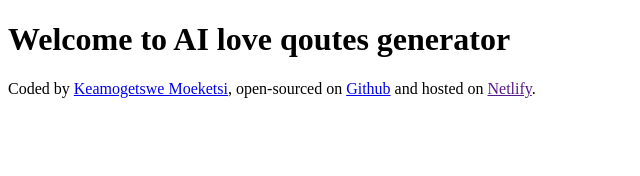
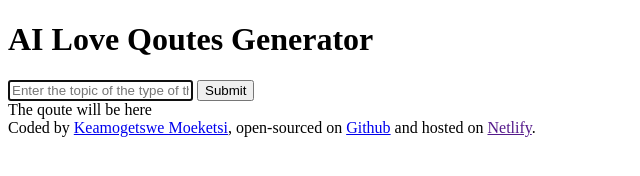
Before and after one commit to chantyymore/love-qoutes-generator, a plain HTML site: page index.html in a window 1280 px wide. Shown: the whole page, without its empty margins (0-640 px from the left). Drawn offline with Linux system fonts and the light colour scheme.

Commit message:
Added basic html structure

```diff
--- a/index.html
+++ b/index.html
@@ -4,10 +4,25 @@
     <meta charset="UTF-8">
     <meta name="viewport" content="width=device-width, initial-scale=1.0">
     <link rel="stylesheet" href="src/style.css">
-    <title>Document</title>
+    <title>AI Love Qoutes Generator</title>
 </head>
 <body>
-    <h1>Welcome to AI love qoutes generator</h1>
+    <header>
+        <h1>AI Love Qoutes Generator</h1>
+    </header>
+    <main>
+        <form>
+            <input
+            type="text" placeholder="Enter the topic of the type of the love qoute..."
+            autofocus required
+            autocomplete="off"/>
+            <input type="submit"/>
+            <div class="generated-qoute">The qoute will be here</div>
+        </form>
+    </main>
+
+
+
     <footer>
         Coded by <a href="https://github.com/chantyymore" target="_blank">Keamogetswe Moeketsi</a>, open-sourced on <a href="https://github.com/chantyymore/love-qoutes-generator" target="_blank">Github</a> and hosted on <a href="" target="_blank">Netlify</a>.
     </footer>
```
